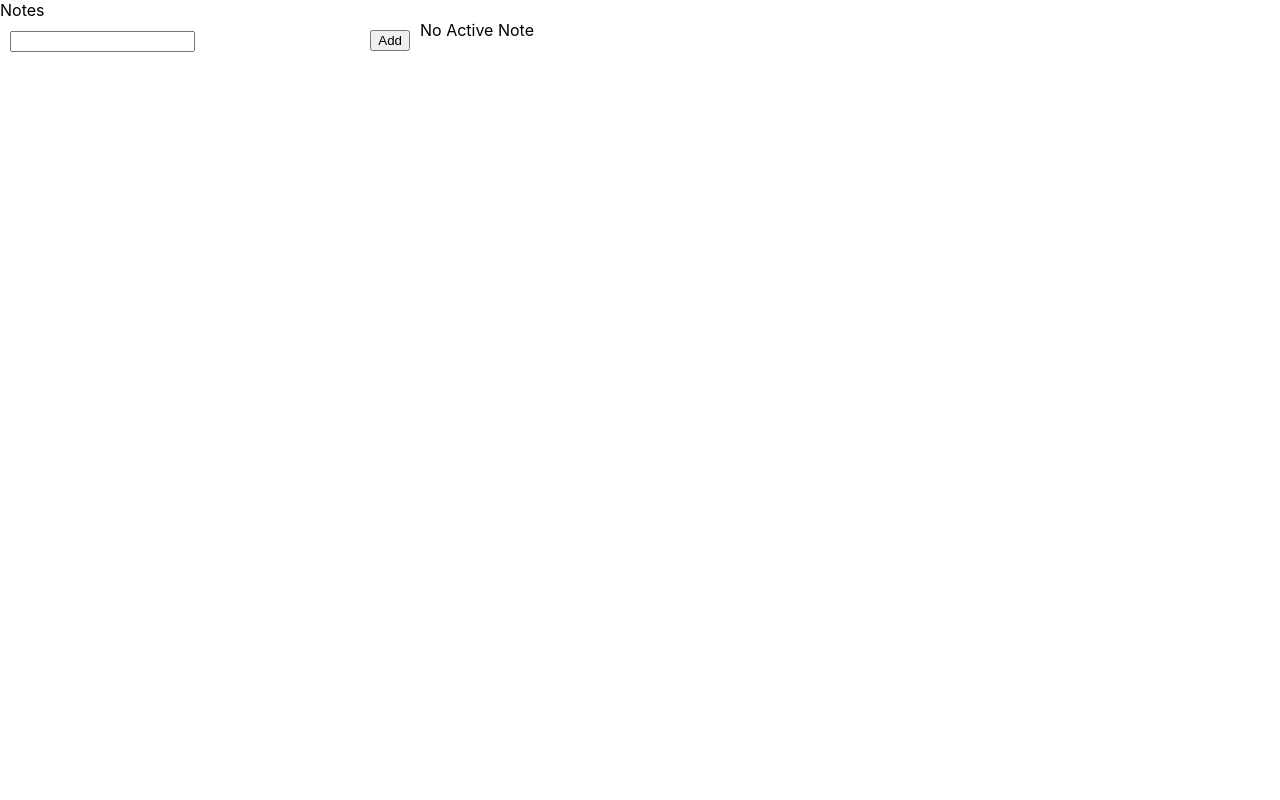
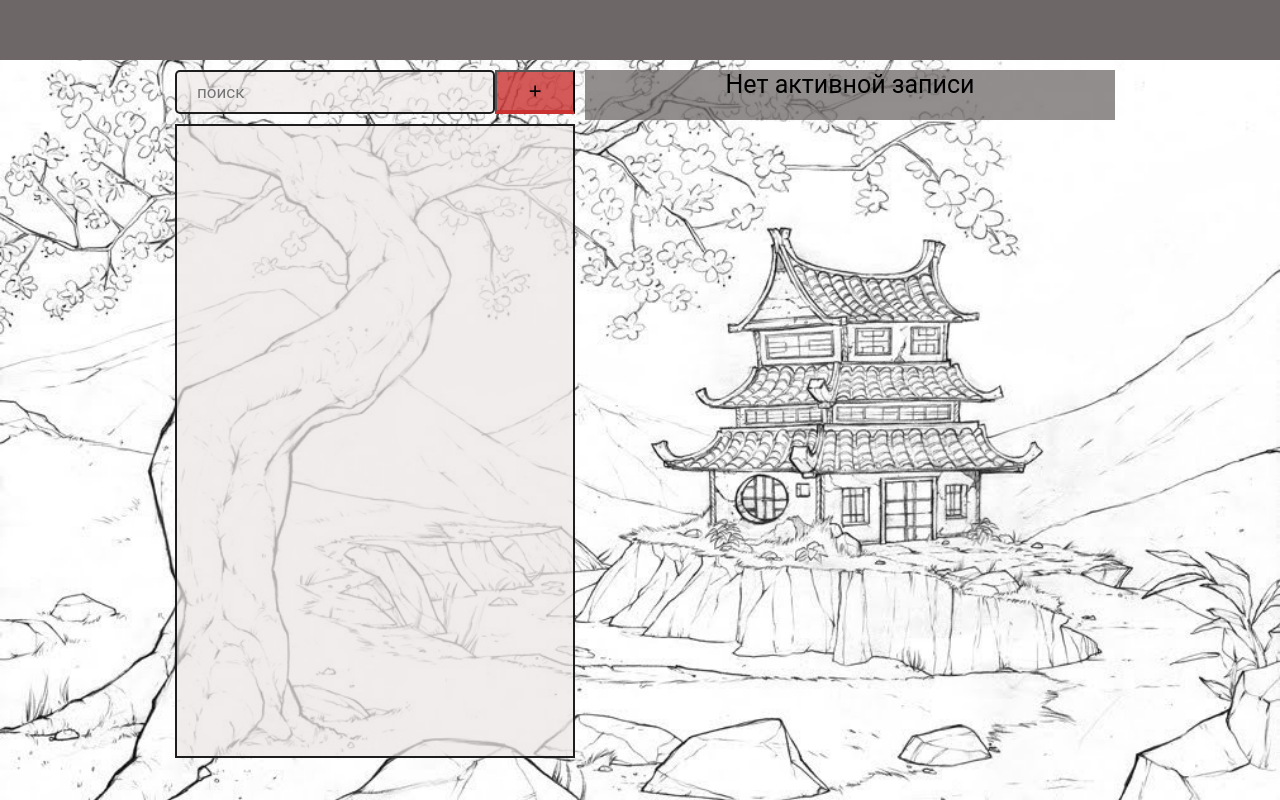
Before and after one commit to VaganovaIP/notebook-app-react, a React app: page / in a window 1280 px wide. Built offline with nearby package versions, Linux system fonts and the light colour scheme.

Commit message:
#2
Добавление стилей

```diff
--- a/package.json
+++ b/package.json
@@ -3,6 +3,9 @@
   "version": "0.1.0",
   "private": true,
   "dependencies": {
+    "@fortawesome/fontawesome-svg-core": "^6.4.2",
+    "@fortawesome/free-solid-svg-icons": "^6.4.2",
+    "@fortawesome/react-fontawesome": "^0.2.0",
     "@testing-library/jest-dom": "^5.17.0",
     "@testing-library/react": "^13.4.0",
     "@testing-library/user-event": "^13.5.0",
--- a/src/app/components/App.js
+++ b/src/app/components/App.js
@@ -15,8 +15,8 @@ function App(){
     const addNote= () => {
         const newNote = {
                     id: uuid(),
-                    title: "",
-                    body: ""
+                    title: "Новая запись",
+                    body: " "
                 }
         setNote([newNote, ...note])
         setActiveNote(newNote.id)
@@ -37,7 +37,7 @@ function App(){
 
     return(
         <main>
-            <header className="header"> Notes</header>
+            <header className="header"></header>
             <div className="App">
                 <NoteActions
                     note={note}
--- a/src/app/components/NoteActions.js
+++ b/src/app/components/NoteActions.js
@@ -1,5 +1,6 @@
 import React, { useState } from 'react';
-
+import { FontAwesomeIcon } from '@fortawesome/react-fontawesome'
+import {faAdd, faTrash} from '@fortawesome/free-solid-svg-icons'
 
 function NoteActions({  note, addNote, deleteNote, setActiveNote}){
     const [search, setSearch] = useState('');
@@ -9,11 +10,14 @@ function NoteActions({  note, addNote, deleteNote, setActiveNote}){
         <div className="menu-list">
             <div className="search-add" >
                 <input
-                    className=""
+                    className="input-search"
+                    placeholder="поиск"
                     value={search}
                     onChange={(e) => setSearch(e.target.value)}
                 />
-                <button onClick={addNote}>Add</button>
+                <button className="button-add" onClick={addNote}>
+                    <FontAwesomeIcon icon={faAdd}/>
+                </button>
             </div>
 
             <ul className="list">
@@ -25,11 +29,15 @@ function NoteActions({  note, addNote, deleteNote, setActiveNote}){
                                     item.title.startsWith(search) === false ?
                                         <div className="item">
                                             <strike>{item.title}</strike>
-                                            <button className="" onClick={(e) => deleteNote(item.id)}> delete</button>
+                                            <button  className = "delete-button" onClick={(e) => deleteNote(item.id)}>
+                                                <FontAwesomeIcon icon={faTrash}/>
+                                            </button>
                                         </div> :
                                          <div className="item">
-                                             <li className="">{item.title}</li>
-                                            <button className="" onClick={(e) => deleteNote(item.id)}> delete</button>
+                                             <li >{item.title}</li>
+                                            <button  className = "delete-button" onClick={(e) => deleteNote(item.id)}>
+                                                <FontAwesomeIcon icon={faTrash}/>
+                                            </button>
                                          </div>
                                 }
                         </div>
--- a/src/app/components/NoteEditor.js
+++ b/src/app/components/NoteEditor.js
@@ -10,7 +10,7 @@ function NoteEditor({activeNote, updateNote}){
         });
     };
 
-    if (!activeNote) return <div className="no-active-note">No Active Note</div>;
+    if (!activeNote) return <div className="no-active-note">Нет активной записи</div>;
     return(
         <div className="content">
             <input
--- a/src/app/styles/note.css
+++ b/src/app/styles/note.css
@@ -1,9 +1,31 @@
+body{
+    background-image: url(/src/app/backG.jpg);
+    background-size: 100%;
+}
+
+
 .App{
-    margin: 0;
-    align-content: center;
-    max-width: 1200px;
-    display:flex;
+    position: relative;
+    width: 950px;
+    height: 650px;
+    left: 50%;
+    margin-right: -50%;
+    transform: translate(-50%, 0%);
+    display: flex;
+
 }
+
+header{
+    padding-top: 10px;
+    position: relative;
+    width: 100%;
+    height: 50px;
+    background-color: #6e6767;
+    font-size: 25px;
+    text-align:center;
+    font-family: 'Roboto', sans-serif;
+}
+
 .menu-list{
     position: relative;
     width:  400px;
@@ -11,53 +33,123 @@
 }
 
 .content{
+    flex: 2 700px;
+    margin: 10px;
     position: relative;
-    flex: 2 400px;
+    flex-direction:column;
+    justify-content: top;
+    width: 100%;
 }
 
 .item{
     margin: 0;
-    vertical-align: middle;
-    justify-content: space-between;
+    flex: 1 400px;
+    vertical-align:middle;
 }
+
+ul{
+    margin: 0;
+}
+
 .search-add{
-    flex: 1 400px;
+    display: flex;
+    width: 400px;
+    vertical-align:middle;
+}
+
+.input-search{
+   flex: 1 200px;
+}
+
+.button-add{
+    margin-bottom: 10px;
+    background: #ca2e2ec7;
+    border-bottom: 4px solid #ca2e2ee5;
+    color: rgb(8, 8, 8);
+    font-size: 14px;
+    float: right;
+    width: 80px;
 }
 
 .item-title{
     width:300px;
-    justify-content: space-between;
 }
 
-button{
-    margin-left: 5%;
+.item{
+    display: flex;
+    justify-content: space-between;
+    background: #f7f4f4e5;
+    margin: 5px;
+}
+
+.delete-button{
+    margin-bottom: 10px;
+    border-bottom: 4px solid #ca2e2ee5;
+    color: rgb(8, 8, 8);
+    font-size: 14px;
     float: right;
+    width: 50px;
 }
 
 
-li{
-    vertical-align: middle;
+.list{
+    height: 100%;
+    display:flex;
+    flex-direction: column;
+    overflow: scroll;
+    overflow-x: hidden;
+    padding: 0px 0px 0px 0px;
+    list-style: none;
+    background: #eee7e7bb;
+    border: 2px ;
+    border-style: solid;
+    border-color: #0c0c0cea;
 }
 
-.input-title{
+#title{
     position: relative;
     display: flex;
-    width: 100%;
+    width: 50%;
+}
+.title-input, .input-search{
+    padding: 0 20px;
+    margin-bottom: 10px;
+    background: #eee7e7a8;
+    line-height: 40px;
+    border-width: 0;
+    border-radius: 5px;
+    font-family: 'Roboto', sans-serif;
+    font-size: 17px;
+    border: 2px ;
+    border-style: solid;
+    border-color: #0c0c0cea;
 }
 
-.text-edit{
+.no-active-note {
     position: relative;
+    height: 50px;
+    width: 100%;
+    margin-top: 10px;
+    margin-bottom: 0;
+    background-color: #6e6767bd;
+    font-size: 25px;
+    text-align:center;
+    font-family: 'Roboto', sans-serif;
 }
 
-.no-active-note input,
-textarea {
-    display: block;
-    border: 1px solid #ddd;
-    margin-bottom: 20px;
+.text-edit {
+    display: flex;
     width: 100%;
-    height: calc(50vh - 130px);
-    padding: 10px;
-    resize: none;
-    font-size: inherit;
-    font-family: inherit;
-}
+    height: 100%;
+    padding: 0 20px;
+    margin-bottom: 10px;
+    background: #eee7e7a8;
+    line-height: 40px;
+    border-width: 0;
+    border-radius: 5px;
+    font-family: 'Roboto', sans-serif;
+    font-size: 17px;
+    border: 2px ;
+    border-style: solid;
+    border-color: #0c0c0cea;
+ }
```
Also changed, not shown: src/app/backG.jpg (added), 1 other file.
